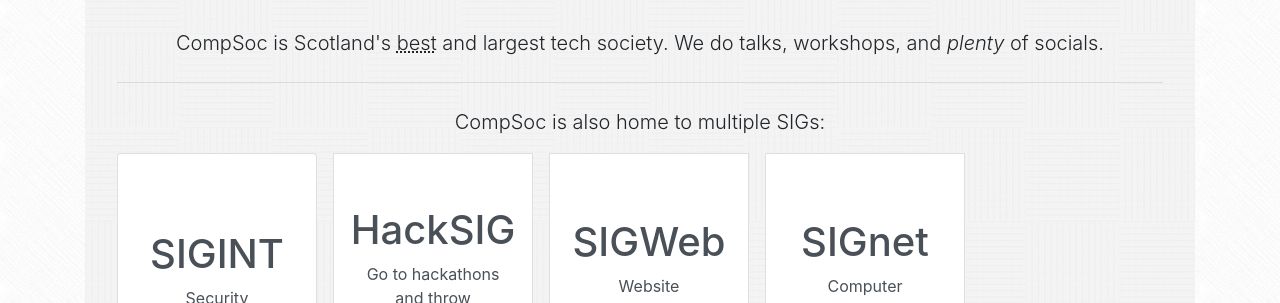
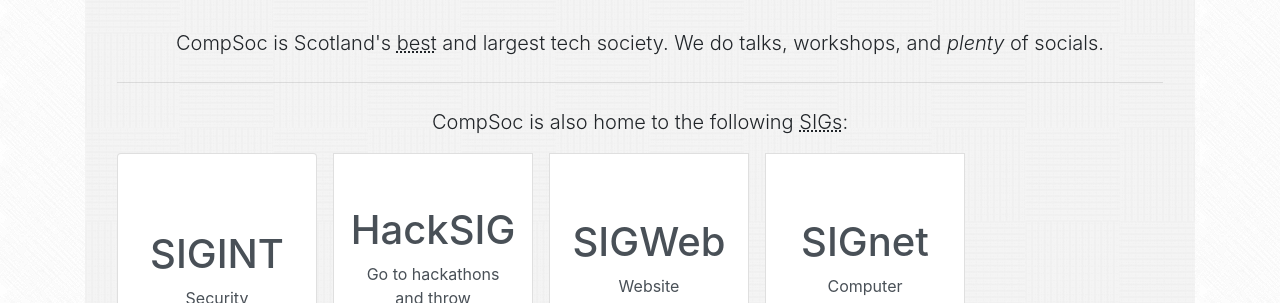
Before and after one commit to compsoc-edinburgh/website, a Jekyll site: the page built from _pages/index.html, in a window 1280 px wide. Shown: the part 492-795 px from the top of the page. Built offline with Jekyll 4.4.1, drawn with Linux system fonts in a browser that asks for light colours; nearby versions of some CDN libraries; our own code applies the rules of GitHub Pages for plain Markdown files.

Commit message:
add abbreviation for SIGs

```diff
--- a/_pages/index.html
+++ b/_pages/index.html
@@ -8,7 +8,7 @@
 
     <p class="lead">CompSoc is Scotland's <span style="text-decoration: underline dotted;" data-toggle="tooltip" title="[citation needed]" data-placement="bottom">best</span> and largest tech society. We do talks, workshops, and <em>plenty</em> of socials.</p>
     <hr class="my-4">
-    <p class="lead">CompSoc is also home to multiple SIGs:</p>
+    <p class="lead">CompSoc is also home to the following <abbr title="Special Interest Groups">SIGs</abbr>:</p>
 
     <div class="d-flex flex-wrap justify-content-center justify-content-sm-start mb-2">
       {% for sig in site.data.sigs %}
```
